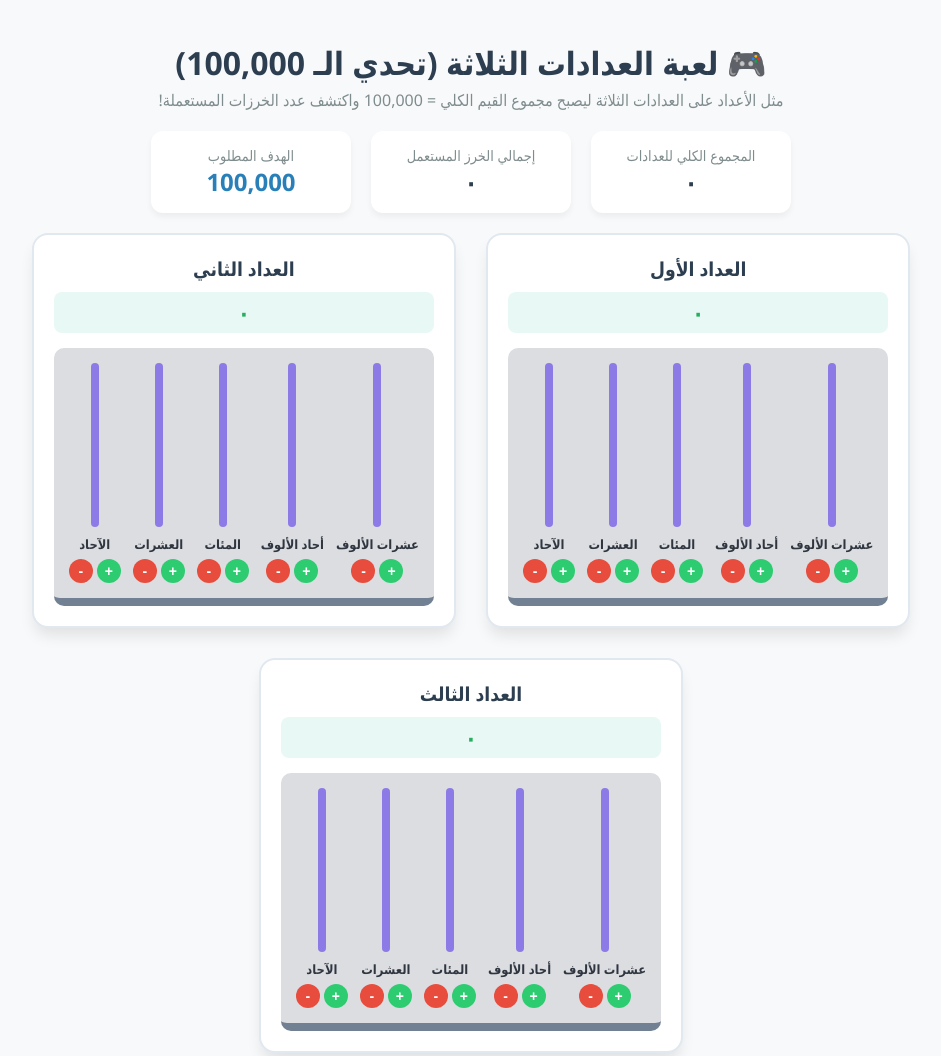
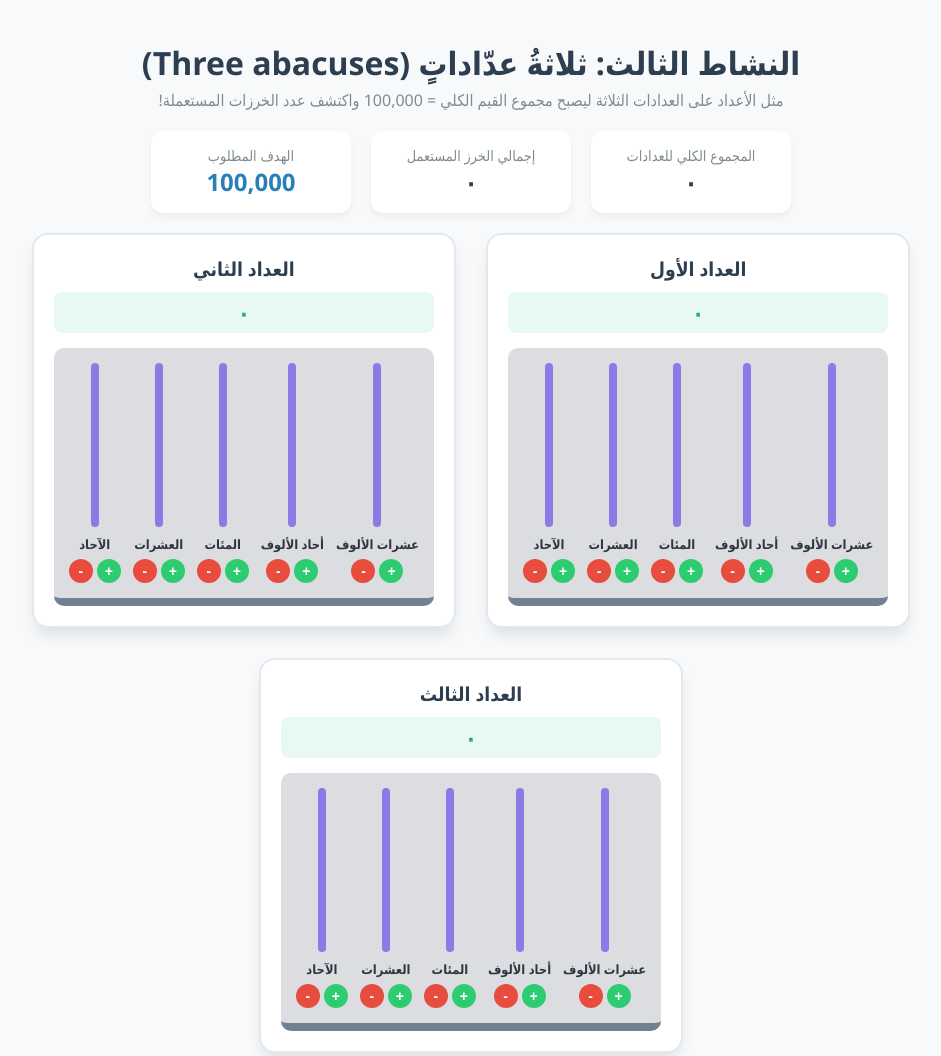
Before and after one commit to alnaqib0001-pn/place-value-game, a plain HTML site: page three-abacuses/index.html in a window 1280 px wide. Shown: the top 1056 px of the page, without its empty margins (169-1110 px from the left). Drawn offline with Linux system fonts and the light colour scheme.

Commit message:
Update index.html

```diff
--- a/three-abacuses/index.html
+++ b/three-abacuses/index.html
@@ -160,7 +160,7 @@
 </head>
 <body>
 
-    <h1>🎮 لعبة العدادات الثلاثة (تحدي الـ 100,000)</h1>
+<h1>النشاط الثالث: ثلاثةُ عدّاداتٍ (Three abacuses)</h1>
     <p class="subtitle">مثل الأعداد على العدادات الثلاثة ليصبح مجموع القيم الكلي = 100,000 واكتشف عدد الخرزات المستعملة!</p>
 
     <div class="dashboard">
```
